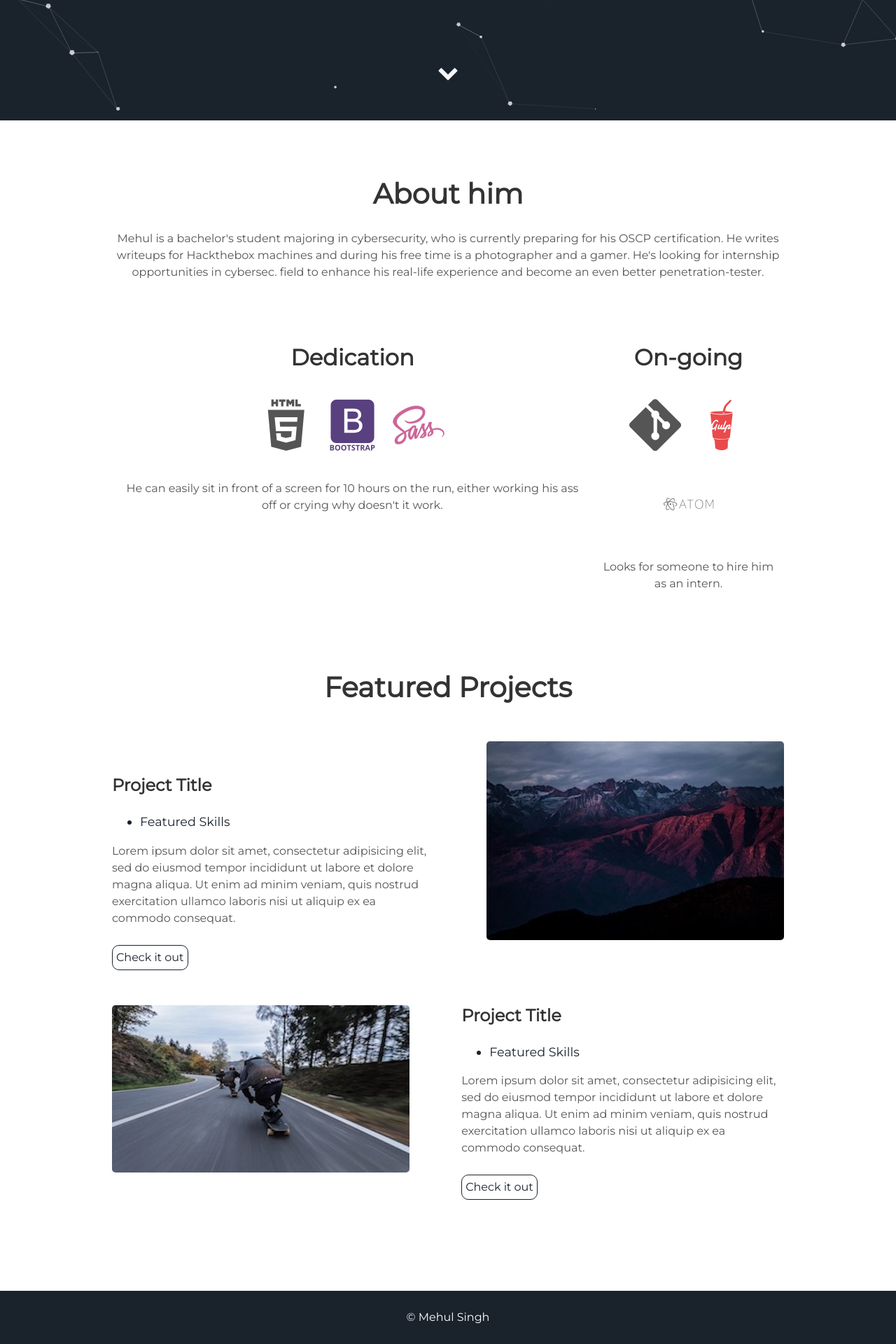
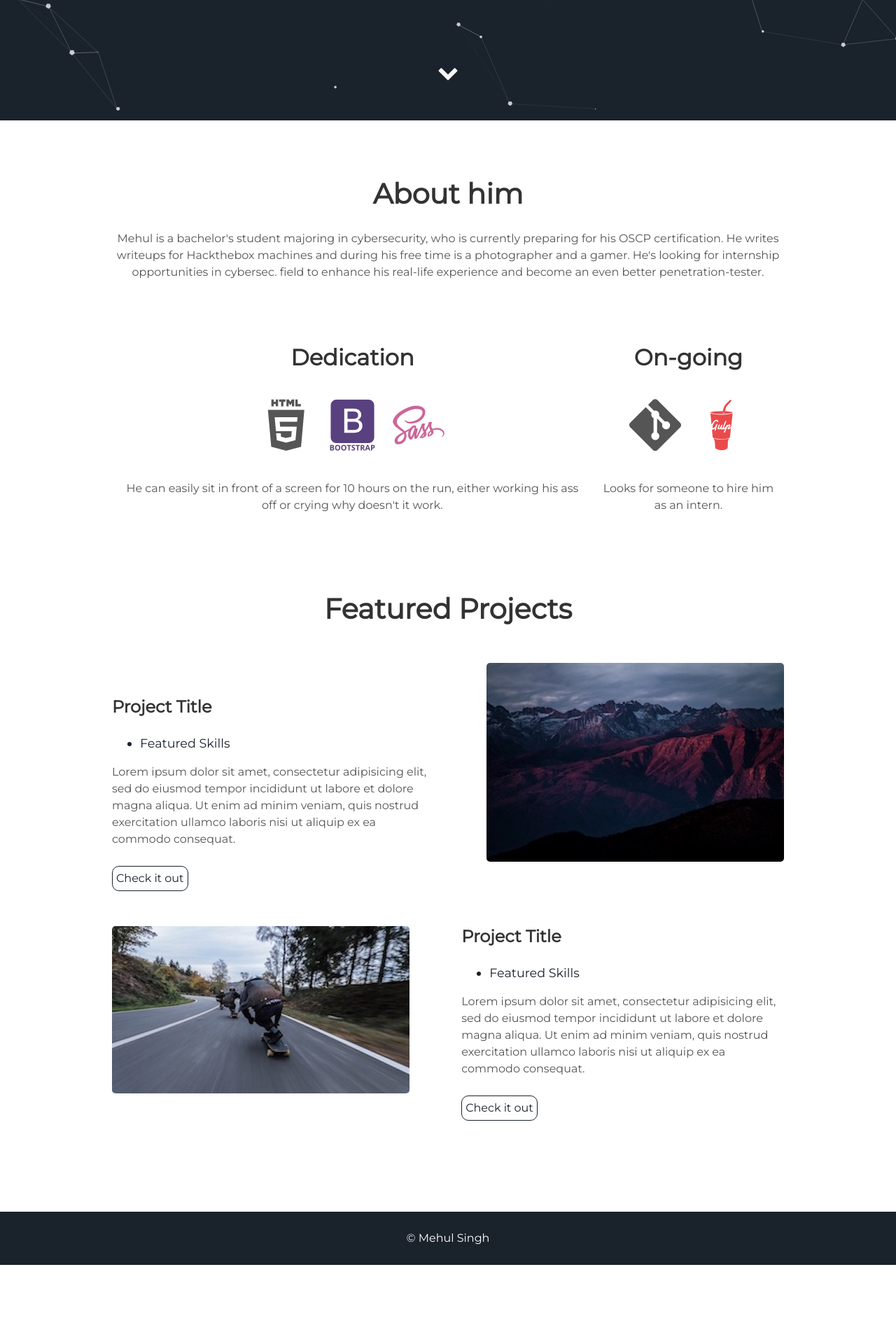
Before and after one commit to xmehulx/xmehulx.github.io, a Jekyll site: the page built from index.html, in a window 1280 px wide. Shown: the part 728-2648 px from the top of the page at 70% size. Built offline with Jekyll 4.4.1, drawn with Linux system fonts in a browser that asks for light colours; after the commit the page ends 2535 px from its top, so only the background shows below that.

Commit message:
Added info

```diff
--- a/_includes/about.html
+++ b/_includes/about.html
@@ -21,7 +21,7 @@
       <h2>On-going</h2>
       <i class="devicon-git-plain"></i>
       <i class="devicon-gulp-plain colored"></i>
-      <i class="devicon-atom-original-wordmark"></i>
+      <!--<i class="devicon-atom-original-wordmark"></i> -->
       <p>Looks for someone to hire him as an intern.</p>
     </div>
 </div>
```
